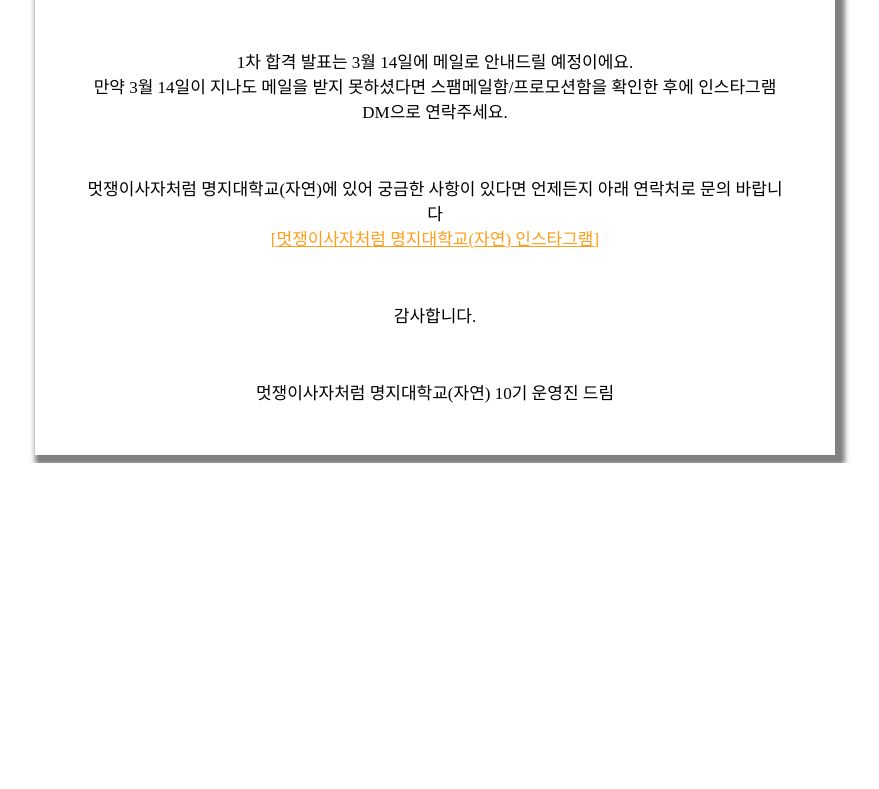
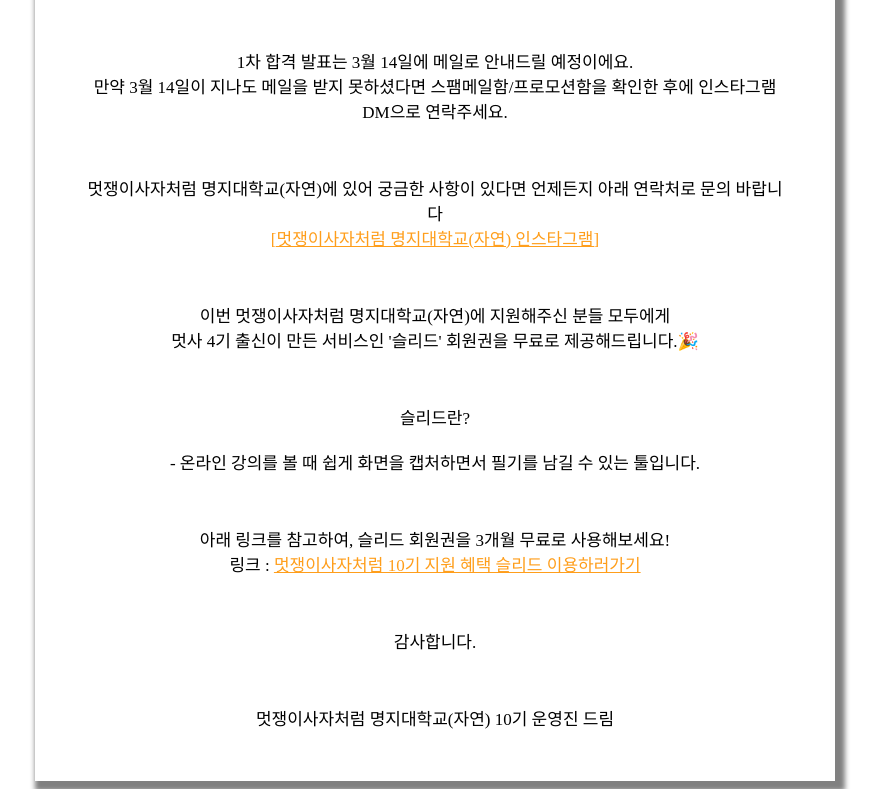
Before and after one commit to mju-likelion/hephaistos, a website: page src/template/complete.ejs in a window 1280 px wide. Shown: the part 387-1176 px from the top of the page, without its empty margins (205-1084 px from the left). Before the commit the page ends 850 px from the top, so only its background shows below. Drawn offline with nearby package versions, Linux system fonts and the light colour scheme; files that its build step writes are made by us from their sources.

Commit message:
fix: complete ejs수정

```diff
--- a/src/template/complete.ejs
+++ b/src/template/complete.ejs
@@ -1,18 +1,27 @@
 <!DOCTYPE html>
+
 <html lang="en">
   <head>
     <meta charset="UTF-8" />
+
     <meta http-equiv="X-UA-Compatible" content="IE=edge" />
+
     <meta name="viewport" content="width=device-width, initial-scale=1.0" />
+
     <title>Document</title>
   </head>
+
   <body>
     <table
       style="
         text-align: center;
+
         box-shadow: 5px 5px 5px 5px gray;
+
         width: 800px;
+
         margin: 0 auto;
+
         font-size: 17px;
       "
       cellspacing="50px"
@@ -21,42 +30,88 @@
         <td>
           <h1 style="text-align: center">
             "<span style="color: #ff9e1b">멋쟁이사자처럼</span>
+
             <span style="color: #002a68">명지대학교(자연)</span>"
           </h1>
         </td>
       </tr>
+
       <tr>
         <td>
           <%= user%>님 안녕하세요. <br />
+
           멋쟁이사자처럼 명지대학교(자연) 10기에 지원해 주셔서 감사합니다!
         </td>
       </tr>
+
       <tr>
         <td>
           <%= user%>님의 소중한 지원서가 무사히 명지대에 잘 도착했어요 o(〃＾▽＾〃)o<br />
+
           멋쟁이사자처럼에 관심을 가지고 귀한 시간을 투자해주신 <%= user%>님의 지원서를<br />
+
           꼼꼼하게 검토하기 위해 약간의 시간이 필요해요.
         </td>
       </tr>
+
       <tr>
         <td>
           1차 합격 발표는 3월 14일에 메일로 안내드릴 예정이에요.<br />
+
           만약 3월 14일이 지나도 메일을 받지 못하셨다면 스팸메일함/프로모션함을 확인한 후에
           인스타그램 DM으로 연락주세요.
         </td>
       </tr>
+
       <tr>
         <td>
           멋쟁이사자처럼 명지대학교(자연)에 있어 궁금한 사항이 있다면 언제든지 아래 연락처로 문의
           바랍니다 <br />
+
           <a style="color: #ff9e1b" href="https://www.instagram.com/mju_likelion/"
             >[멋쟁이사자처럼 명지대학교(자연) 인스타그램]</a
           >
         </td>
       </tr>
+
+      <tr>
+        <td>
+          이번 멋쟁이사자처럼 명지대학교(자연)에 지원해주신 분들 모두에게<br />
+
+          멋사 4기 출신이 만든 서비스인 '슬리드' 회원권을 무료로 제공해드립니다.🎉
+        </td>
+      </tr>
+
+      <tr>
+        <td>
+          슬리드란?
+
+          <br />
+
+          <br />
+
+          - 온라인 강의를 볼 때 쉽게 화면을 캡처하면서 필기를 남길 수 있는 툴입니다.
+        </td>
+      </tr>
+
+      <tr>
+        <td>
+          아래 링크를 참고하여, 슬리드 회원권을 3개월 무료로 사용해보세요!
+
+          <br />
+
+          링크 :
+
+          <a style="color: #ff9e1b" href="https://slid.oopy.io/promo/likelion_10th"
+            >멋쟁이사자처럼 10기 지원 혜택 슬리드 이용하러가기</a
+          >
+        </td>
+      </tr>
+
       <tr>
         <td>감사합니다.</td>
       </tr>
+
       <tr>
         <td>멋쟁이사자처럼 명지대학교(자연) 10기 운영진 드림</td>
       </tr>
```
